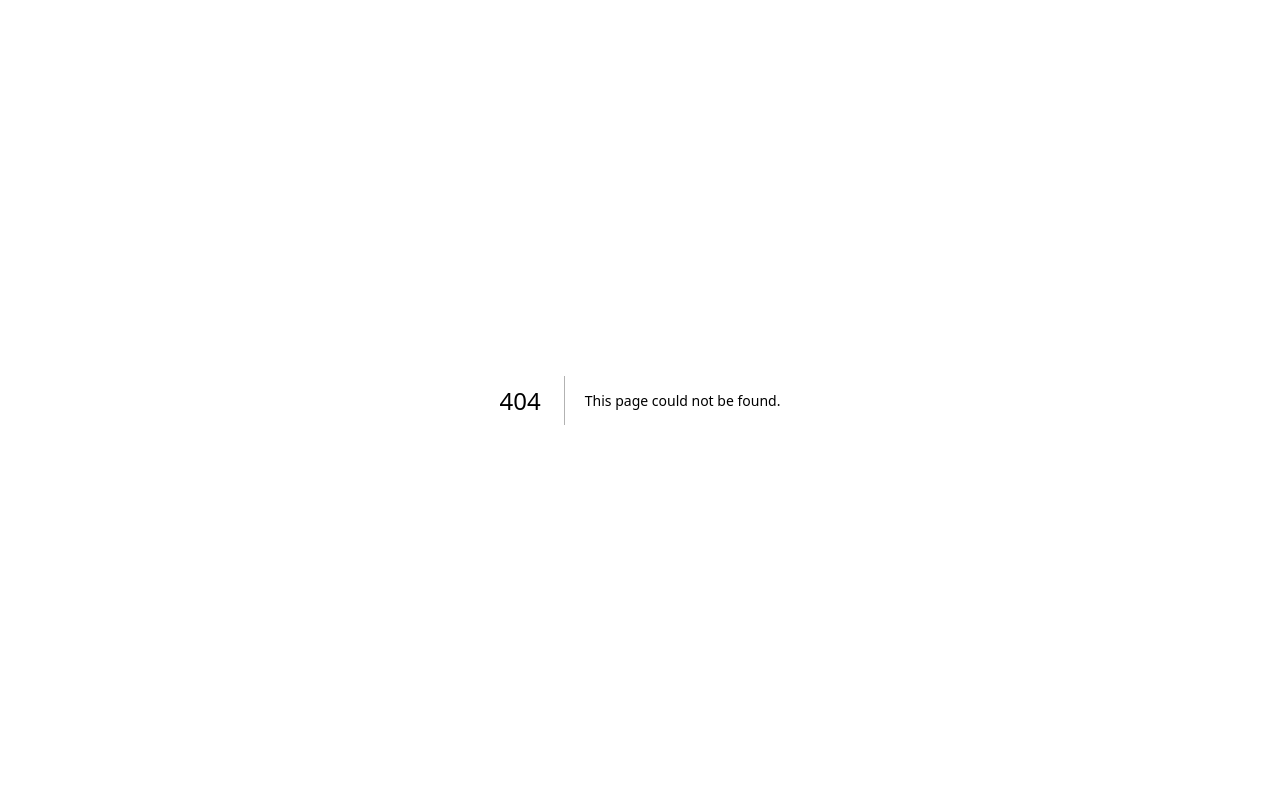
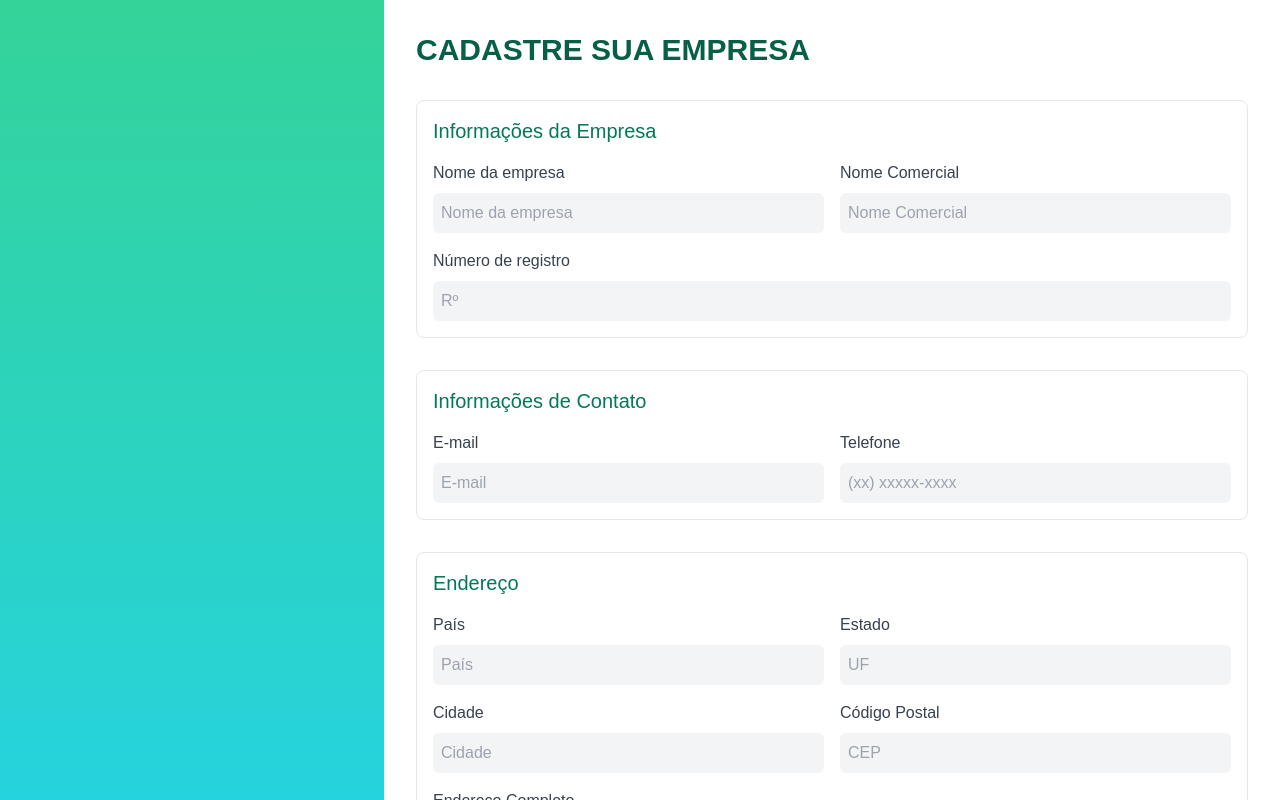
Before and after one commit to erickdmscn/petshop_frontend, a Next.js app: page /company_register in a window 1280 px wide. Before the commit this address had no page. Shown: the top 800 px of the page. Built offline with nearby package versions, Linux system fonts and the light colour scheme.

Commit message:
feat: implement company registration screen

```diff
--- /dev/null
+++ b/src/app/company_register/page.tsx
@@ -0,0 +1,267 @@
+'use client'
+
+import { NextPage } from 'next'
+import React, { useState } from 'react'
+
+const CompanyRegister: NextPage = () => {
+  const [formData, setFormData] = useState({
+    companyId: 0,
+    companyName: '',
+    tradeName: '',
+    registrationNumber: '',
+    email: '',
+    phoneNumber: '',
+    address: '',
+    city: '',
+    state: '',
+    country: '',
+    postalCode: '',
+    status: '',
+  })
+
+  const [isSubmitting, setIsSubmitting] = useState(false)
+  const [submitStatus, setSubmitStatus] = useState<{
+    success?: boolean
+    message?: string
+  }>({})
+
+  const handleChange = (e: React.ChangeEvent<HTMLInputElement>) => {
+    const { name, value } = e.target
+    setFormData((prev) => ({
+      ...prev,
+      [name]: value,
+    }))
+  }
+
+  const handleSubmit = async (e: React.FormEvent) => {
+    e.preventDefault()
+    setIsSubmitting(true)
+    setSubmitStatus({})
+
+    try {
+      const response = await fetch('/api/companies', {
+        method: 'POST',
+        headers: {
+          'Content-Type': 'application/json',
+        },
+        body: JSON.stringify(formData),
+      })
+
+      const data = await response.json()
+
+      if (!response.ok) {
+        throw new Error(
+          data.message || 'An error occurred while registering the company',
+        )
+      }
+
+      setSubmitStatus({
+        success: true,
+        message: 'Company registered successfully!',
+      })
+
+      setFormData({
+        companyId: 0,
+        companyName: '',
+        tradeName: '',
+        registrationNumber: '',
+        email: '',
+        phoneNumber: '',
+        address: '',
+        city: '',
+        state: '',
+        country: '',
+        postalCode: '',
+        status: '',
+      })
+    } catch (error) {
+      console.error('An error occurred while sending data:', error)
+      setSubmitStatus({
+        success: false,
+        message:
+          error instanceof Error
+            ? error.message
+            : 'An error occurred while registering',
+      })
+    } finally {
+      setIsSubmitting(false)
+    }
+  }
+
+  return (
+    <main className="flex min-h-screen w-full">
+      <section className="w-[30%] bg-gradient-to-b from-emerald-400 to-cyan-400">
+        <div className="flex h-full items-center justify-center"></div>
+      </section>
+
+      <div className="w-[70%] p-8">
+        <h1 className="mb-8 text-3xl font-bold text-emerald-800">
+          CADASTRE SUA EMPRESA
+        </h1>
+
+        {submitStatus.message && (
+          <div
+            className={`mb-6 rounded-md p-4 ${submitStatus.success ? 'bg-green-100 text-green-800' : 'bg-red-100 text-red-800'}`}
+          >
+            {submitStatus.message}
+          </div>
+        )}
+
+        <form onSubmit={handleSubmit} className="space-y-8">
+          <div className="rounded-lg border border-gray-200 p-4">
+            <h2 className="mb-4 text-xl text-emerald-700">
+              Informações da Empresa
+            </h2>
+            <div className="mb-4 grid grid-cols-2 gap-4">
+              <div className="space-y-2">
+                <label className="block text-gray-700">Nome da empresa</label>
+                <input
+                  type="text"
+                  name="companyName"
+                  value={formData.companyName}
+                  onChange={handleChange}
+                  placeholder="Nome da empresa"
+                  className="w-full rounded-md bg-gray-100 p-2"
+                  required
+                />
+              </div>
+              <div className="space-y-2">
+                <label className="block text-gray-700">Nome Comercial</label>
+                <input
+                  type="text"
+                  name="tradeName"
+                  value={formData.tradeName}
+                  onChange={handleChange}
+                  placeholder="Nome Comercial"
+                  className="w-full rounded-md bg-gray-100 p-2"
+                />
+              </div>
+            </div>
+            <div className="space-y-2">
+              <label className="block text-gray-700">Número de registro</label>
+              <input
+                type="text"
+                name="registrationNumber"
+                value={formData.registrationNumber}
+                onChange={handleChange}
+                placeholder="Rº"
+                className="w-full rounded-md bg-gray-100 p-2"
+                required
+              />
+            </div>
+          </div>
+
+          <div className="rounded-lg border border-gray-200 p-4">
+            <h2 className="mb-4 text-xl text-emerald-700">
+              Informações de Contato
+            </h2>
+            <div className="grid grid-cols-2 gap-4">
+              <div className="space-y-2">
+                <label className="block text-gray-700">E-mail</label>
+                <input
+                  type="email"
+                  name="email"
+                  value={formData.email}
+                  onChange={handleChange}
+                  placeholder="E-mail"
+                  className="w-full rounded-md bg-gray-100 p-2"
+                  required
+                />
+              </div>
+              <div className="space-y-2">
+                <label className="block text-gray-700">Telefone</label>
+                <input
+                  type="tel"
+                  name="phoneNumber"
+                  value={formData.phoneNumber}
+                  onChange={handleChange}
+                  placeholder="(xx) xxxxx-xxxx"
+                  className="w-full rounded-md bg-gray-100 p-2"
+                  required
+                />
+              </div>
+            </div>
+          </div>
+
+          <div className="rounded-lg border border-gray-200 p-4">
+            <h2 className="mb-4 text-xl text-emerald-700">Endereço</h2>
+            <div className="mb-4 grid grid-cols-2 gap-4">
+              <div className="space-y-2">
+                <label className="block text-gray-700">País</label>
+                <input
+                  type="text"
+                  name="country"
+                  value={formData.country}
+                  onChange={handleChange}
+                  placeholder="País"
+                  className="w-full rounded-md bg-gray-100 p-2"
+                  required
+                />
+              </div>
+              <div className="space-y-2">
+                <label className="block text-gray-700">Estado</label>
+                <input
+                  type="text"
+                  name="state"
+                  value={formData.state}
+                  onChange={handleChange}
+                  placeholder="UF"
+                  className="w-full rounded-md bg-gray-100 p-2"
+                  required
+                />
+              </div>
+            </div>
+            <div className="mb-4 grid grid-cols-2 gap-4">
+              <div className="space-y-2">
+                <label className="block text-gray-700">Cidade</label>
+                <input
+                  type="text"
+                  name="city"
+                  value={formData.city}
+                  onChange={handleChange}
+                  placeholder="Cidade"
+                  className="w-full rounded-md bg-gray-100 p-2"
+                  required
+                />
+              </div>
+              <div className="space-y-2">
+                <label className="block text-gray-700">Código Postal</label>
+                <input
+                  type="text"
+                  name="postalCode"
+                  value={formData.postalCode}
+                  onChange={handleChange}
+                  placeholder="CEP"
+                  className="w-full rounded-md bg-gray-100 p-2"
+                  required
+                />
+              </div>
+            </div>
+            <div className="space-y-2">
+              <label className="block text-gray-700">Endereço Completo</label>
+              <input
+                type="text"
+                name="address"
+                value={formData.address}
+                onChange={handleChange}
+                placeholder="Endereço"
+                className="w-full rounded-md bg-gray-100 p-2"
+                required
+              />
+            </div>
+          </div>
+
+          <button
+            type="submit"
+            disabled={isSubmitting}
+            className={`w-full rounded-md py-3 text-white transition-colors ${isSubmitting ? 'bg-gray-400' : 'bg-emerald-400 hover:bg-emerald-500'}`}
+          >
+            {isSubmitting ? 'ENVIANDO...' : 'CADASTRAR'}
+          </button>
+        </form>
+      </div>
+    </main>
+  )
+}
+
+export default CompanyRegister
```
